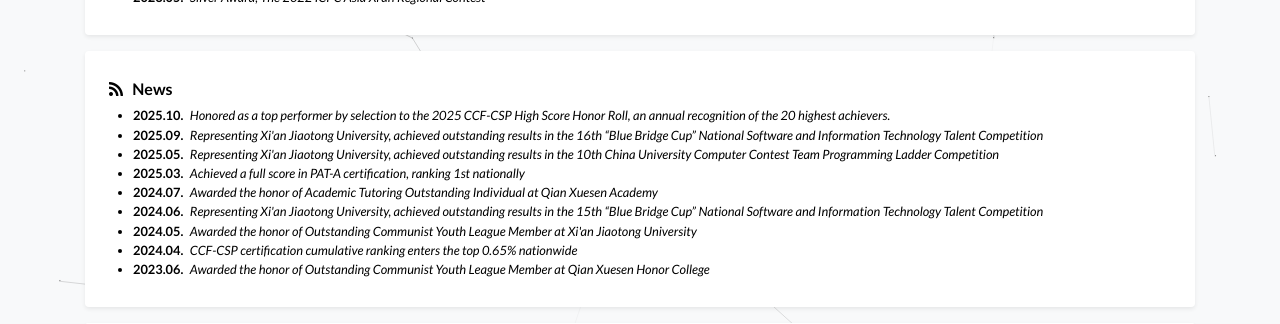
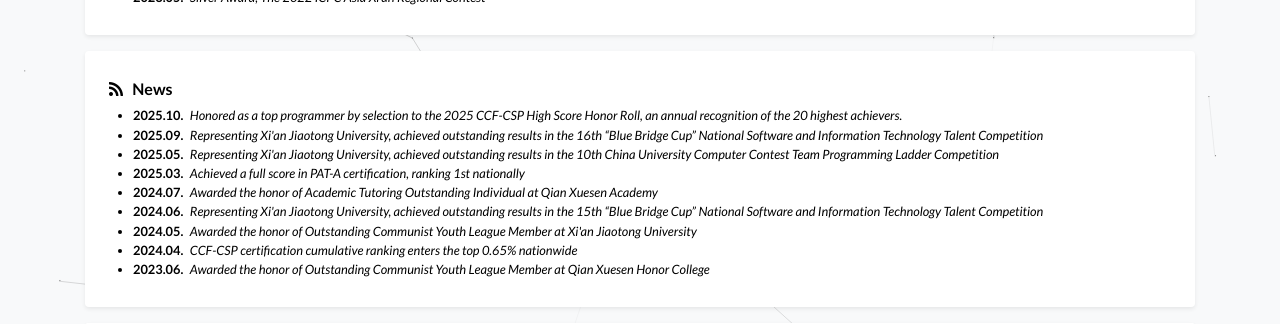
Before and after one commit to Shengxiang-Lin/Shengxiang-Lin.github.io, a Jekyll site: the page built from index.html, in a window 1280 px wide and 900 px high, scrolled down 1087 px. Shown: the part 391-715 px from the top of the window. Built offline with Jekyll 4.4.1, drawn with Linux system fonts in a browser that asks for light colours; a style sheet for code colours, icons or effects is not loaded.

Commit message:
Update profile.yml

```diff
--- a/_data/profile.yml
+++ b/_data/profile.yml
@@ -116,7 +116,7 @@
   url: "https://Shengxiang-Lin.github.io/assets/cv/Silver%20Award%2C%20The%202022%20ICPC%20Asia%20Xi%E2%80%99an%20Regional%20Contest.pdf"
 
 news:
-  - name: Honored as a top performer by selection to the 2025 CCF-CSP High Score Honor Roll, an annual recognition of the 20 highest achievers.
+  - name: Honored as a top programmer by selection to the 2025 CCF-CSP High Score Honor Roll, an annual recognition of the 20 highest achievers.
     date: "2025.10"
     url: "https://www.ccf.org.cn/Focus/2025-10-28/850505.shtml"
   - name: Representing Xi'an Jiaotong University, achieved outstanding results in the 16th “Blue Bridge Cup” National Software and Information Technology Talent Competition
```
